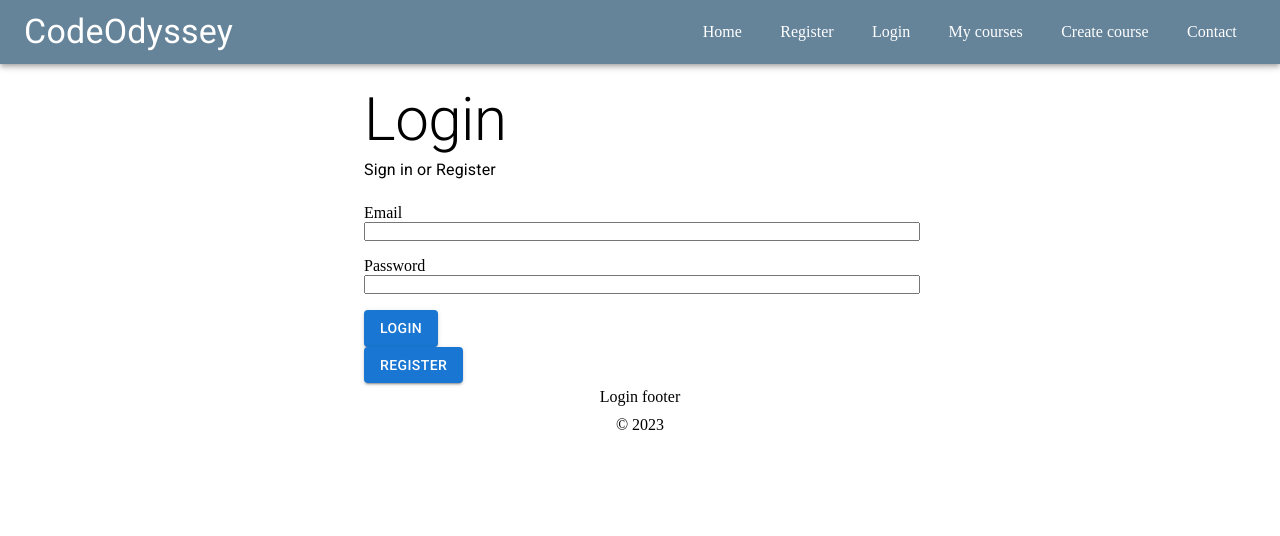
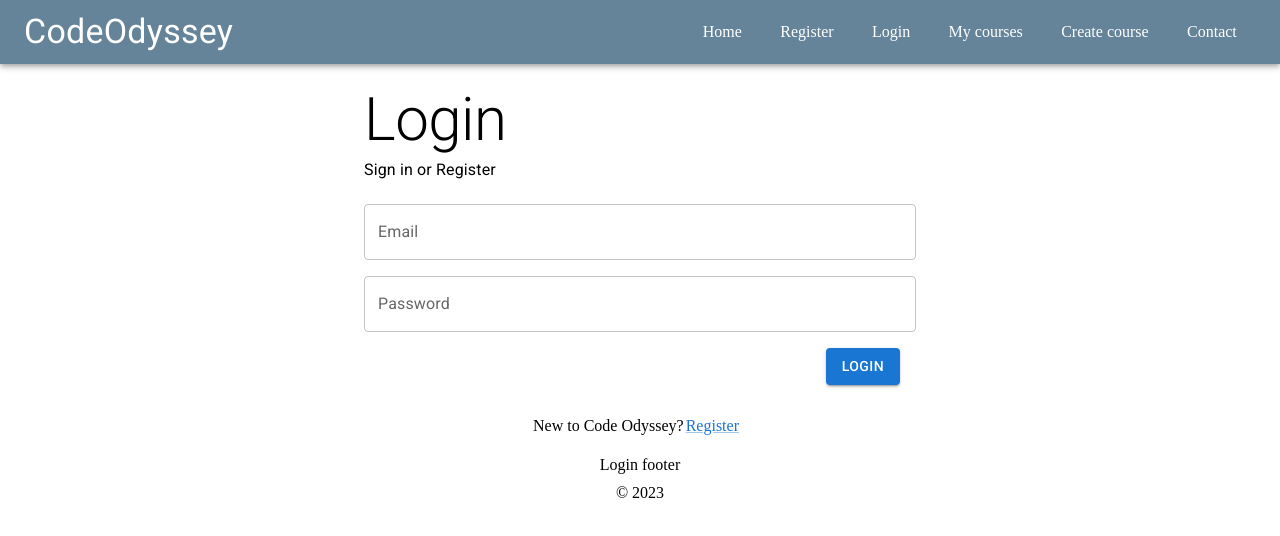
Before and after one commit to ifspcodelab/codeodyssey-frontend, a React (Vite) app: page /login in a window 1280 px wide. Shown: the top 536 px of the page. Built offline with nearby package versions, Linux system fonts and the light colour scheme.

Commit message:
refactor: change layout and add link message

```diff
--- a/src/locales/en/translation.json
+++ b/src/locales/en/translation.json
@@ -54,7 +54,7 @@
       "network": "Network error",
       "unexpected": "An unexpected error has occurred"
     }
-},
+  },
   "privacypolicy": {
     "title": "Privacy Policy"
   },
@@ -104,7 +104,7 @@
         }
       }},
     "login": "Log In!",
-    "register": "Register",
+    "register": "New to Code Odyssey? <1>Register</1>",
     "loginError": "Something went wrong, please try again later",
     "footer": "Login footer"
   },
--- a/src/locales/pt/translation.json
+++ b/src/locales/pt/translation.json
@@ -29,7 +29,8 @@
     },
     "intlDate": "{{date, datetime}}",
     "until": "até",
-    "emptyList": "Você ainda não participa de nenhum curso",
+    "emptyList": "Você ainda não participa de nenhum curso"
+  },
   "createcourse": {
     "title": "Criar Curso",
     "text": "Crie um curso preenchendo o formulário abaixo",
@@ -103,7 +104,7 @@
         }
       }},
     "login": "Faça login!",
-    "register": "Registrar",
+    "register": "Novo no Code Odyssey? <1>Registre-se</1>.",
     "loginError": "Houve um erro, por favor tente novamente",
     "footer": "Login footer"
   },
@@ -175,4 +176,4 @@
     "array_max": "${path} deve ter no máximo ${max} item(ns)",
     "array_length": "${path} deve ter ${length} itens"
   }
-}}
+}
--- a/src/pages/Login/index.tsx
+++ b/src/pages/Login/index.tsx
@@ -2,7 +2,7 @@ import Container from "@mui/material/Container";
 import "./style.css";
 import Button from "@mui/material/Button";
 import { yupResolver } from "@hookform/resolvers/yup";
-import { useTranslation } from "react-i18next";
+import {Trans, useTranslation} from "react-i18next";
 import i18n from "../../locales/i18n";
 import {AxiosError} from "axios";
 import { useForm } from "react-hook-form";
@@ -15,6 +15,7 @@ import {AuthConsumer} from "../../core/auth/AuthContext.tsx";
 import {schema} from "./schema";
 import {LoginRequest, LoginResponse} from "../../core/models/login";
 import {useApiLogin} from "../../core/hooks/useApiLogin";
+import {Grid, Link, TextField} from "@mui/material";
 
 
 function Login() {
@@ -63,47 +64,52 @@ function Login() {
     }
   }
 
-  const handleRegister = () => {
-    return navigate("/registration");
-  };
-
   return (
     <Container maxWidth="sm" className="formContainer">
       <PageHeader title={t("login.title")} text={t("login.text")} />
       <form onSubmit={handleSubmit(onSubmit)}>
-        <div className="formInput">
-          <label id="email" htmlFor={"email"}>
-            {t("login.form.email")}
-          </label>
-          <input
+        <Grid container spacing={1} rowSpacing={2}>
+          <Grid item xs={12}>
+            <TextField
+                sx={{ width: "100%" }}
+                {...register("email", { required: true })}
+                label={t("login.form.email")}
+                variant="outlined"
+                error={!!errors.email}
+                helperText={errors.email && <span>{errors.email.message}</span> }
+                inputProps={{ "data-testid": "nameField" }}
                 aria-labelledby="email"
-            type="text"
-            {...register("email", { required: true })}
             />
-          <p>{errors.email?.message}</p>
-        </div>
-        <div className="formInput">
-          <label id="password" htmlFor={"password"}>
-            {t("login.form.password")}
-          </label>
-          <input
+          </Grid>
+          <Grid item xs={12}>
+            <TextField
+                sx={{ width: "100%" }}
+                {...register("password")}
+                label={t("login.form.password")}
+                variant="outlined"
+                error={!!errors.password}
+                helperText={errors.password && <span>{errors.password.message}</span> }
+                inputProps={{ "data-testid": "passwordField" }}
                 aria-labelledby="password"
                 type="password"
-            {...register("password", { required: true })}
             />
-          <p>{errors.password?.message}</p>
-        </div>
-        <div>
+          </Grid>
+          <div className="buttonContainer">
             <Button type="submit" variant="contained">
               {t("login.form.login")}
             </Button>
           </div>
+          <div className="registerLink">
+            <Trans i18nKey="login.register">
+              New to Code Odyssey?
+              <Link href="/registration">
+                Register
+              </Link>
+            </Trans>
+          </div>
+
           {loginError && <p className="error">{loginError}</p>}
-        <div>
-          <Button variant="contained" onClick={handleRegister}>
-            {t("login.register")}
-          </Button>
-        </div>
+        </Grid>
       </form>
       <PageFooter text={t("login.footer")} />
     </Container>
--- a/src/pages/Login/style.css
+++ b/src/pages/Login/style.css
@@ -44,3 +44,21 @@ form input {
     left: 50%;
     background-color: aqua;
 }
+
+.buttonContainer {
+    display: flex;
+    margin: 1rem;
+    width: 100%;
+    justify-content: flex-end;
+}
+
+.registerLink {
+    display: flex;
+    width: 100%;
+    justify-content: center;
+    margin: 1rem;
+}
+
+.registerLink a {
+    margin-left: 2px;
+}
```
Lines whose indentation alone changed are shown as unchanged.
